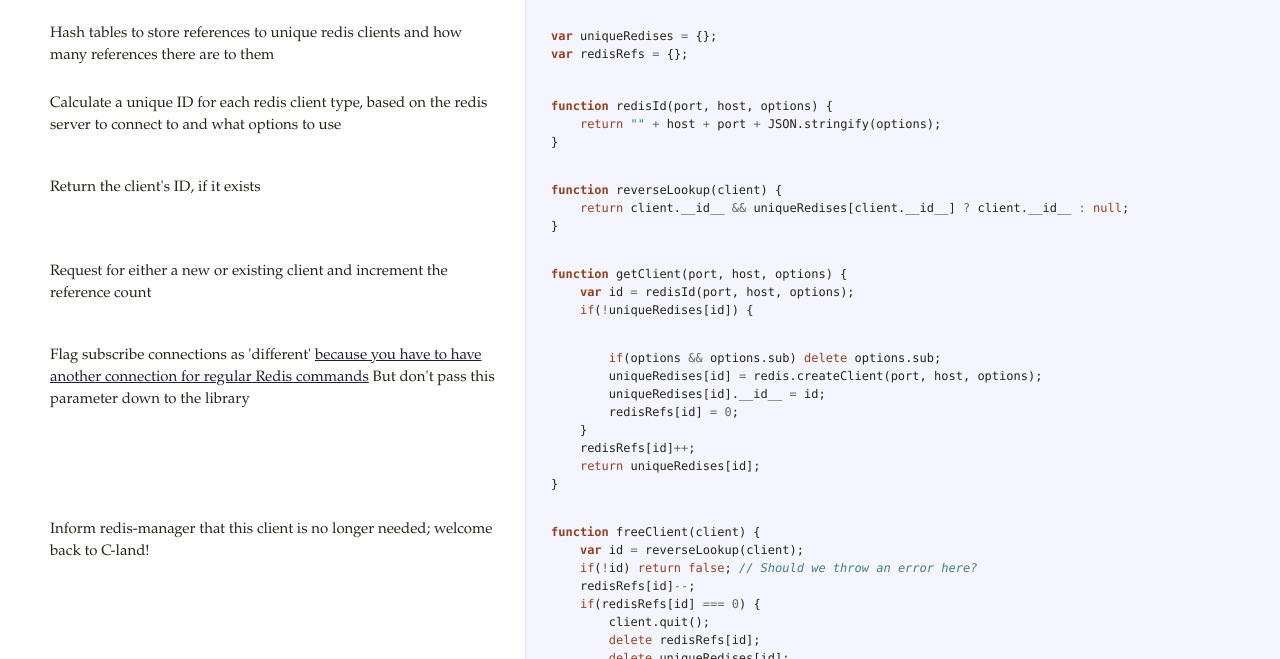
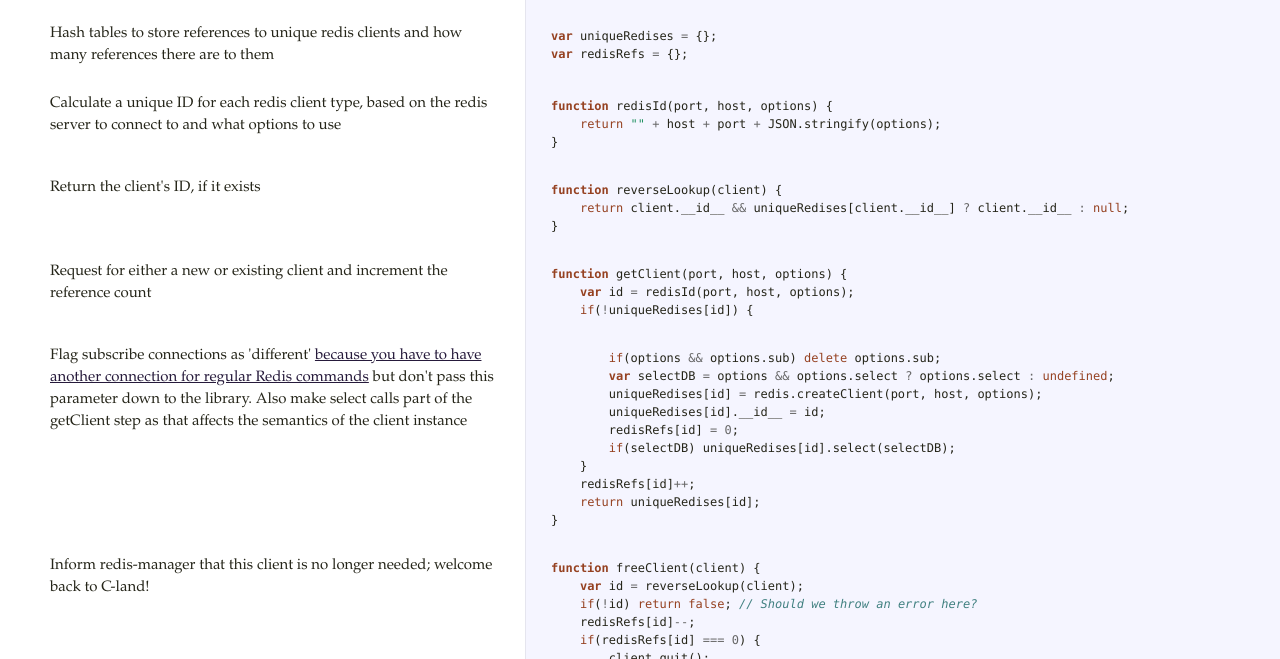
Before and after one commit to nvdnkpr/redis-manager, a plain HTML site: page index.html in a window 1280 px wide. Shown: the part 141-800 px from the top of the page. Drawn offline with Linux system fonts and the light colour scheme.

Commit message:
Automatic documentation for version 0.1.5

```diff
--- a/index.html
+++ b/index.html
@@ -7,10 +7,12 @@
 <span class="p">}</span></pre></div>             </td>           </tr>                               <tr id="section-5">             <td class="docs">               <div class="pilwrap">                 <a class="pilcrow" href="#section-5">&#182;</a>               </div>               <p>Request for either a new or existing client and increment the reference count</p>             </td>             <td class="code">               <div class="highlight"><pre><span class="kd">function</span> <span class="nx">getClient</span><span class="p">(</span><span class="nx">port</span><span class="p">,</span> <span class="nx">host</span><span class="p">,</span> <span class="nx">options</span><span class="p">)</span> <span class="p">{</span>
     <span class="kd">var</span> <span class="nx">id</span> <span class="o">=</span> <span class="nx">redisId</span><span class="p">(</span><span class="nx">port</span><span class="p">,</span> <span class="nx">host</span><span class="p">,</span> <span class="nx">options</span><span class="p">);</span>
     <span class="k">if</span><span class="p">(</span><span class="o">!</span><span class="nx">uniqueRedises</span><span class="p">[</span><span class="nx">id</span><span class="p">])</span> <span class="p">{</span></pre></div>             </td>           </tr>                               <tr id="section-6">             <td class="docs">               <div class="pilwrap">                 <a class="pilcrow" href="#section-6">&#182;</a>               </div>               <p>Flag subscribe connections as 'different' <a href="https://github.com/mranney/node_redis#publish--subscribe">because you have to have another connection for regular Redis commands</a>
-But don't pass this parameter down to the library</p>             </td>             <td class="code">               <div class="highlight"><pre>        <span class="k">if</span><span class="p">(</span><span class="nx">options</span> <span class="o">&amp;&amp;</span> <span class="nx">options</span><span class="p">.</span><span class="nx">sub</span><span class="p">)</span> <span class="k">delete</span> <span class="nx">options</span><span class="p">.</span><span class="nx">sub</span><span class="p">;</span>
+but don't pass this parameter down to the library. Also make select calls part of the getClient step as that affects the semantics of the client instance</p>             </td>             <td class="code">               <div class="highlight"><pre>        <span class="k">if</span><span class="p">(</span><span class="nx">options</span> <span class="o">&amp;&amp;</span> <span class="nx">options</span><span class="p">.</span><span class="nx">sub</span><span class="p">)</span> <span class="k">delete</span> <span class="nx">options</span><span class="p">.</span><span class="nx">sub</span><span class="p">;</span>
+        <span class="kd">var</span> <span class="nx">selectDB</span> <span class="o">=</span> <span class="nx">options</span> <span class="o">&amp;&amp;</span> <span class="nx">options</span><span class="p">.</span><span class="nx">select</span> <span class="o">?</span> <span class="nx">options</span><span class="p">.</span><span class="nx">select</span> <span class="o">:</span> <span class="kc">undefined</span><span class="p">;</span>
         <span class="nx">uniqueRedises</span><span class="p">[</span><span class="nx">id</span><span class="p">]</span> <span class="o">=</span> <span class="nx">redis</span><span class="p">.</span><span class="nx">createClient</span><span class="p">(</span><span class="nx">port</span><span class="p">,</span> <span class="nx">host</span><span class="p">,</span> <span class="nx">options</span><span class="p">);</span>
         <span class="nx">uniqueRedises</span><span class="p">[</span><span class="nx">id</span><span class="p">].</span><span class="nx">__id__</span> <span class="o">=</span> <span class="nx">id</span><span class="p">;</span>
         <span class="nx">redisRefs</span><span class="p">[</span><span class="nx">id</span><span class="p">]</span> <span class="o">=</span> <span class="mi">0</span><span class="p">;</span>
+        <span class="k">if</span><span class="p">(</span><span class="nx">selectDB</span><span class="p">)</span> <span class="nx">uniqueRedises</span><span class="p">[</span><span class="nx">id</span><span class="p">].</span><span class="nx">select</span><span class="p">(</span><span class="nx">selectDB</span><span class="p">);</span>
     <span class="p">}</span>
     <span class="nx">redisRefs</span><span class="p">[</span><span class="nx">id</span><span class="p">]</span><span class="o">++</span><span class="p">;</span>
     <span class="k">return</span> <span class="nx">uniqueRedises</span><span class="p">[</span><span class="nx">id</span><span class="p">];</span>
```
